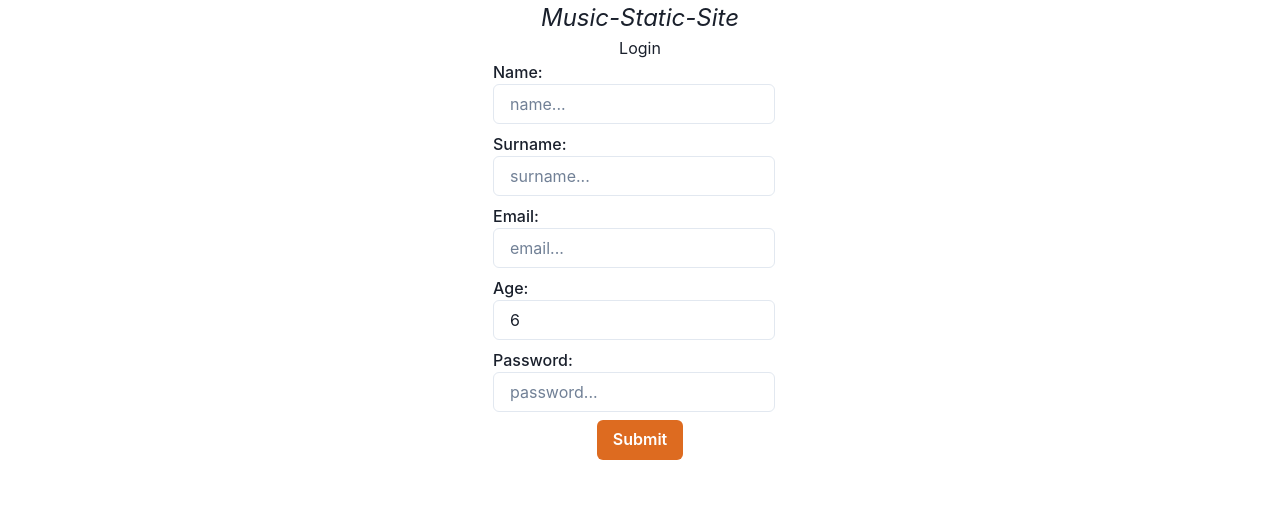
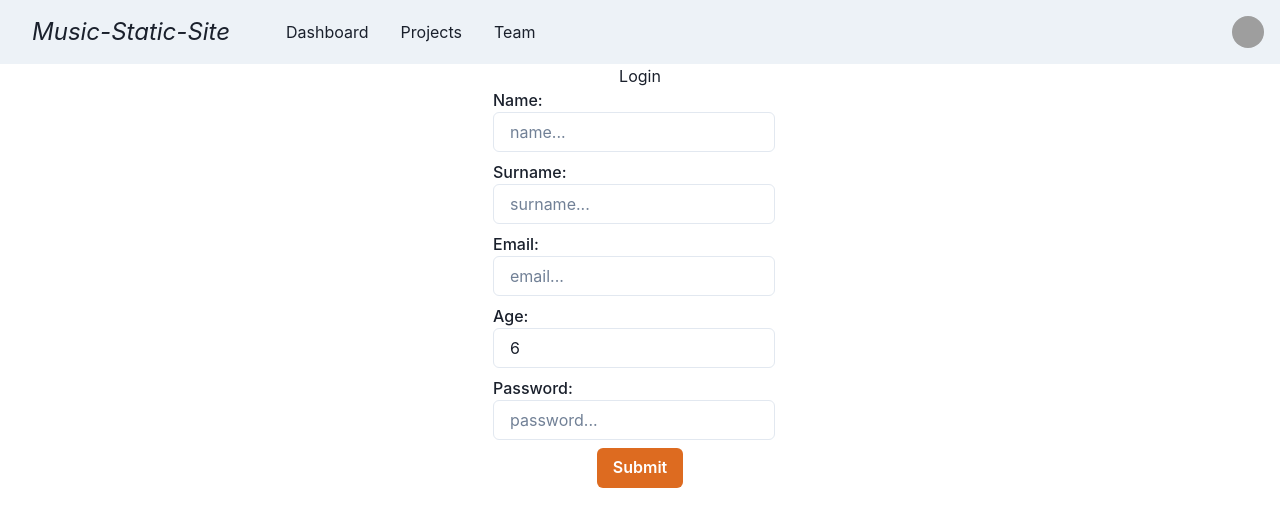
Before and after one commit to DonaldMzima/Music-Static-Site, a React (Create React App) app: page / in a window 1280 px wide. Shown: the top 526 px of the page. Built offline with nearby package versions, Linux system fonts and the light colour scheme; grey boxes are pictures that could not be loaded.

Commit message:
feat:add/nav-bar

```diff
--- a/package.json
+++ b/package.json
@@ -3,6 +3,7 @@
   "version": "0.1.0",
   "private": true,
   "dependencies": {
+    "@chakra-ui/icons": "^2.0.13",
     "@chakra-ui/react": "^2.4.1",
     "@emotion/react": "^11.10.5",
     "@emotion/styled": "^11.10.5",
--- a/src/components/Form.tsx
+++ b/src/components/Form.tsx
@@ -9,8 +9,6 @@
   FormControl,
   FormLabel,
   Input,
-  Stack,
-  StackDivider,
   Text,
   useDisclosure,
 } from '@chakra-ui/react'
@@ -83,9 +81,12 @@
                     placeholder="name..."
                     {...register('name')}
                   />
+                  <Text color="red">
+                    <p>{errors.name?.message}</p>
+                  </Text>
                 </FormLabel>
-                <p>{errors.name?.message}</p>
               </Center>
+
               <Center>
                 <FormLabel>
                   <p>Surname:</p>
@@ -94,9 +95,12 @@
                     placeholder="surname..."
                     {...register('surname')}
                   />
+                  <Text color="red">
+                    <p>{errors.surname?.message}</p>
+                  </Text>
                 </FormLabel>
-                <p>{errors.surname?.message}</p>
               </Center>
+
               <Center>
                 <FormLabel>
                   <p>Email:</p>
@@ -105,9 +109,12 @@
                     placeholder="email..."
                     {...register('email')}
                   />
+                  <Text color="red">
+                    <p>{errors.email?.message}</p>
+                  </Text>
                 </FormLabel>
-                <p>{errors.email?.message}</p>
               </Center>
+
               <Center>
                 <FormLabel>
                   <p>Age:</p>
@@ -116,9 +123,12 @@
                     placeholder="age..."
                     {...register('age')}
                   />
+                  <Text color="red">
+                    <p>{errors.age?.message}</p>
+                  </Text>
                 </FormLabel>
-                <p>{errors.age?.message}</p>
               </Center>
+
               <Center>
                 <FormLabel>
                   <p>Password:</p>
@@ -127,8 +137,10 @@
                     placeholder="password..."
                     {...register('password')}
                   />
+                  <Text color="red">
+                    <p>{errors.age?.message}</p>
+                  </Text>
                 </FormLabel>
-                <p>{errors.age?.message}</p>
               </Center>
             </FormControl>
           </fieldset>
--- /dev/null
+++ b/src/components/bar.tsx
@@ -0,0 +1,105 @@
+import { ReactNode } from 'react'
+import {
+  Box,
+  Flex,
+  Avatar,
+  HStack,
+  Link,
+  IconButton,
+  Button,
+  Menu,
+  MenuButton,
+  MenuList,
+  MenuItem,
+  MenuDivider,
+  useDisclosure,
+  useColorModeValue,
+  Stack,
+  Text,
+} from '@chakra-ui/react'
+import { HamburgerIcon, CloseIcon } from '@chakra-ui/icons'
+
+const Links = ['Dashboard', 'Projects', 'Team']
+
+const NavLink = ({ children }: { children: ReactNode }) => (
+  <Link
+    px={2}
+    py={1}
+    rounded={'md'}
+    _hover={{
+      textDecoration: 'none',
+      bg: useColorModeValue('gray.200', 'gray.700'),
+    }}
+    href={'#'}
+  >
+    {children}
+  </Link>
+)
+
+export default function Simple() {
+  const { isOpen, onOpen, onClose } = useDisclosure()
+
+  return (
+    <>
+      <Box bg={useColorModeValue('gray.100', 'gray.900')} px={4}>
+        <Flex h={16} alignItems={'center'} justifyContent={'space-between'}>
+          <IconButton
+            size={'md'}
+            icon={isOpen ? <CloseIcon /> : <HamburgerIcon />}
+            aria-label={'Open Menu'}
+            display={{ md: 'none' }}
+            onClick={isOpen ? onClose : onOpen}
+          />
+          <HStack spacing={8} alignItems={'center'}>
+            <Text as="cite" fontSize="2xl">
+              <Box p={4}> Music-Static-Site</Box>
+            </Text>
+            <HStack
+              as={'nav'}
+              spacing={4}
+              display={{ base: 'none', md: 'flex' }}
+            >
+              {Links.map((link) => (
+                <NavLink key={link}>{link}</NavLink>
+              ))}
+            </HStack>
+          </HStack>
+          <Flex alignItems={'center'}>
+            <Menu>
+              <MenuButton
+                as={Button}
+                rounded={'full'}
+                variant={'link'}
+                cursor={'pointer'}
+                minW={0}
+              >
+                <Avatar
+                  size={'sm'}
+                  src={
+                    'https://www.billboard.com/wp-content/uploads/media/music-listening-illustration-2019-billboard-1548.jpg?w=1024'
+                  }
+                />
+              </MenuButton>
+              <MenuList>
+                <MenuItem>Link 1</MenuItem>
+                <MenuItem>Link 2</MenuItem>
+                <MenuDivider />
+                <MenuItem>Link 3</MenuItem>
+              </MenuList>
+            </Menu>
+          </Flex>
+        </Flex>
+
+        {isOpen ? (
+          <Box pb={4} display={{ md: 'none' }}>
+            <Stack as={'nav'} spacing={4}>
+              {Links.map((link) => (
+                <NavLink key={link}>{link}</NavLink>
+              ))}
+            </Stack>
+          </Box>
+        ) : null}
+      </Box>
+    </>
+  )
+}
--- a/src/components/navBar/Nav.tsx
+++ b/src/components/navBar/Nav.tsx
@@ -1,12 +1,16 @@
 import React from 'react'
-import { Text } from '@chakra-ui/react'
+import { Box, Text } from '@chakra-ui/react'
+import Simple from '../bar'
 
 const NavBar = () => {
   return (
     <nav>
-      <Text as="cite" fontSize="2xl">
-        <h1>Music-Static-Site</h1>
-      </Text>
+      {/* <Box boxShadow="dark-lg" p="6" rounded="md" bg="white"> */}
+
+      <div>
+        <Simple />
+      </div>
+      {/* </Box> */}
     </nav>
   )
 }
```
Also changed, not shown: 1 other file (tests, documents, lock files or other folders).
